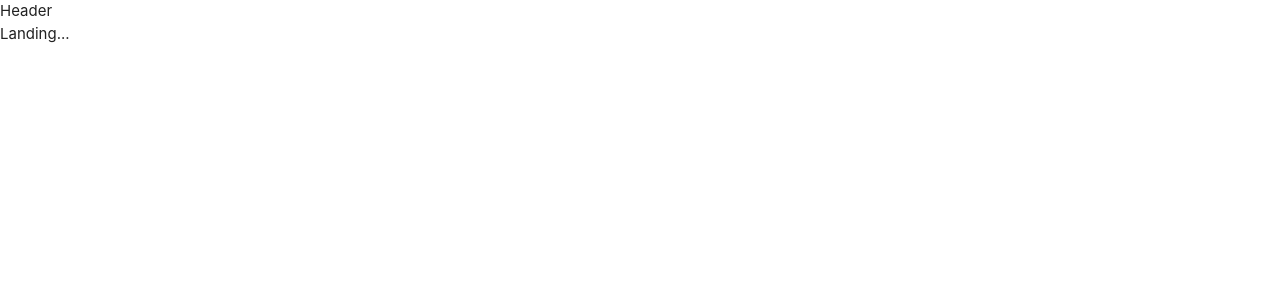
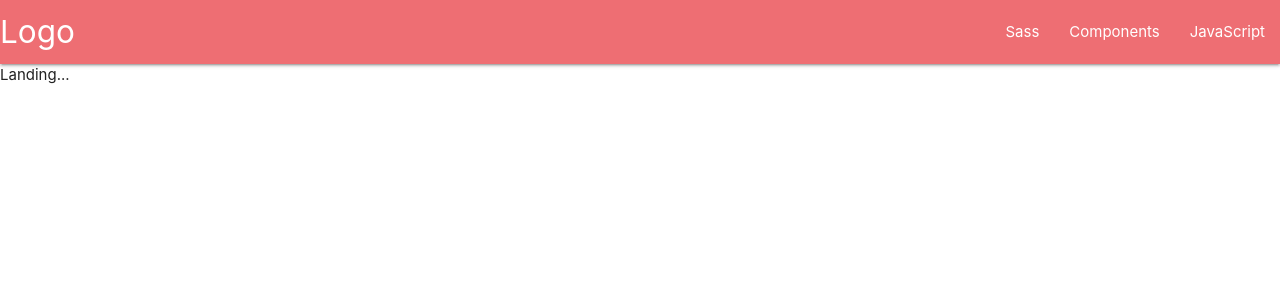
Before and after one commit to muwongelawrence-tech/E-voting-app, a React (Create React App) app in the folder client/: page / in a window 1280 px wide. Shown: the top 300 px of the page. Built offline with nearby package versions, Linux system fonts and the light colour scheme.

Commit message:
Adding a navbar using materialize-css

```diff
--- a/client/src/compontents/Header.js
+++ b/client/src/compontents/Header.js
@@ -2,8 +2,17 @@ import React from 'react'
 
 function Header() {
   return (
-    <div>Header</div>
-  )
+    <nav>
+    <div className="nav-wrapper">
+      <a href="#" className="brand-logo">Logo</a>
+      <ul id="nav-mobile" className="right hide-on-med-and-down">
+        <li><a href="sass.html">Sass</a></li>
+        <li><a href="badges.html">Components</a></li>
+        <li><a href="collapsible.html">JavaScript</a></li>
+      </ul>
+    </div>
+  </nav>
+  );
 }
 
 export default Header;
```
